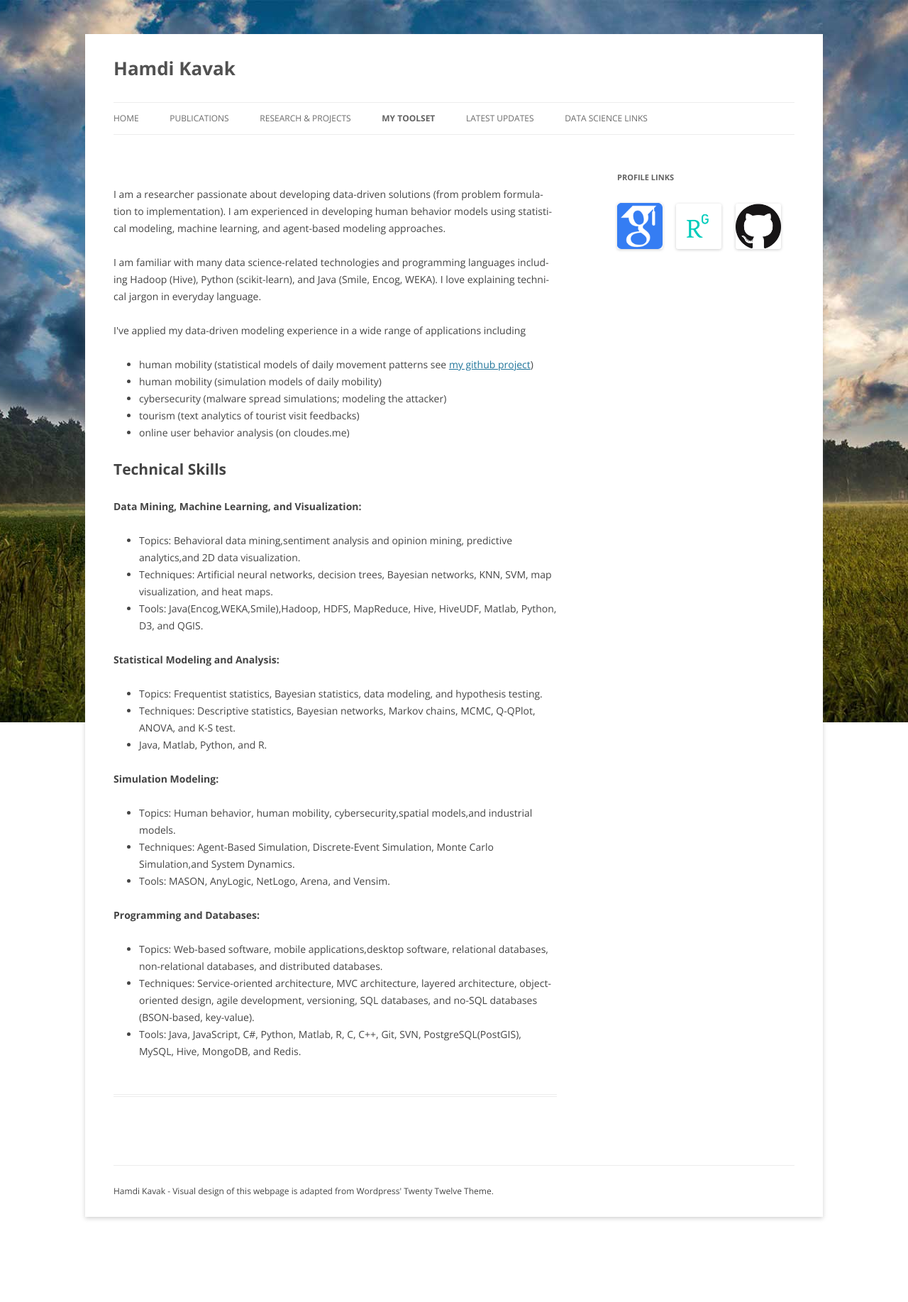
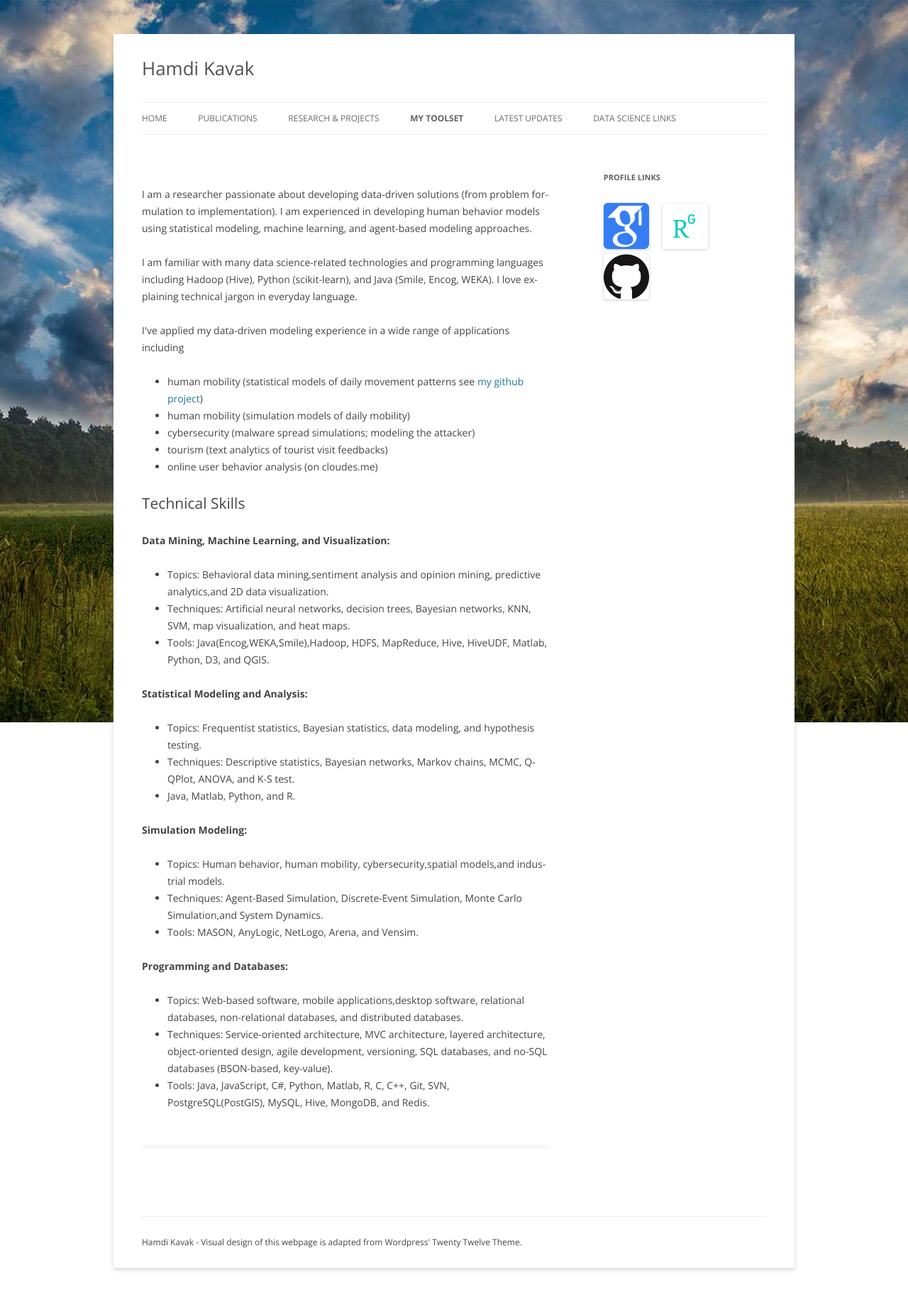
Before and after one commit to hamdikavak/hamdikavak.github.io, a Jekyll site: the page built from skills/index.html, in a window 1280 px wide. Shown: the whole page at 71% size. Built offline with Jekyll 4.4.1, drawn with Linux system fonts in a browser that asks for light colours; nearby versions of some CDN libraries; library files that are not in the unit come from our copies; before the commit the page ends 1763 px from its top, so only the background shows below that.

Commit message:
Bootstrap version update.

```diff
--- a/_layouts/default.html
+++ b/_layouts/default.html
@@ -5,12 +5,9 @@
 	<meta name="viewport" content="width=device-width" />
 	<title>{{ page.title }}</title>
  	<meta name="description" content="{{ page.description }}">
- 	<script src='{{ site.baseurl }}/wp-includes/js/jquery.js'></script>
-	<script src='{{ site.baseurl }}/wp-includes/js/jquery-migrate.min.js'></script>
-	<script src='{{ site.baseurl }}/wp-content/themes/twentytwelve/js/navigation.js?ver=20140318'></script>
-	<script src='{{ site.baseurl }}/wp-includes/js/wp-embed.min.js?ver=4.7-alpha-38671'></script>
+	<meta name="viewport" content="width=device-width, initial-scale=1, shrink-to-fit=no">
 
-
+    <link rel="stylesheet" href="https://maxcdn.bootstrapcdn.com/bootstrap/4.0.0-beta.2/css/bootstrap.min.css" integrity="sha384-PsH8R72JQ3SOdhVi3uxftmaW6Vc51MKb0q5P2rRUpPvrszuE4W1povHYgTpBfshb" crossorigin="anonymous">
 	<link rel='stylesheet' id='twentytwelve-fonts-css'  href='http://fonts.googleapis.com/css?family=Open+Sans:400italic,700italic,400,700&#038;subset=latin,latin-ext' type='text/css' media='all' />
 	<link rel='stylesheet' id='twentytwelve-style-css'  href='{{ site.baseurl }}/wp-content/themes/style.css' type='text/css' media='all' />
 
@@ -101,6 +98,10 @@
 	</footer><!-- #colophon -->
 </div><!-- #page -->
 
+<script src="https://code.jquery.com/jquery-3.2.1.min.js" integrity="sha256-hwg4gsxgFZhOsEEamdOYGBf13FyQuiTwlAQgxVSNgt4=" crossorigin="anonymous"></script>
+    <script src="https://cdnjs.cloudflare.com/ajax/libs/popper.js/1.12.3/umd/popper.min.js" integrity="sha384-vFJXuSJphROIrBnz7yo7oB41mKfc8JzQZiCq4NCceLEaO4IHwicKwpJf9c9IpFgh" crossorigin="anonymous"></script>
+    <script src="https://maxcdn.bootstrapcdn.com/bootstrap/4.0.0-beta.2/js/bootstrap.min.js" integrity="sha384-alpBpkh1PFOepccYVYDB4do5UnbKysX5WZXm3XxPqe5iKTfUKjNkCk9SaVuEZflJ" crossorigin="anonymous"></script>
+
 <script>
   (function(i,s,o,g,r,a,m){i['GoogleAnalyticsObject']=r;i[r]=i[r]||function(){
   (i[r].q=i[r].q||[]).push(arguments)},i[r].l=1*new Date();a=s.createElement(o),
```
